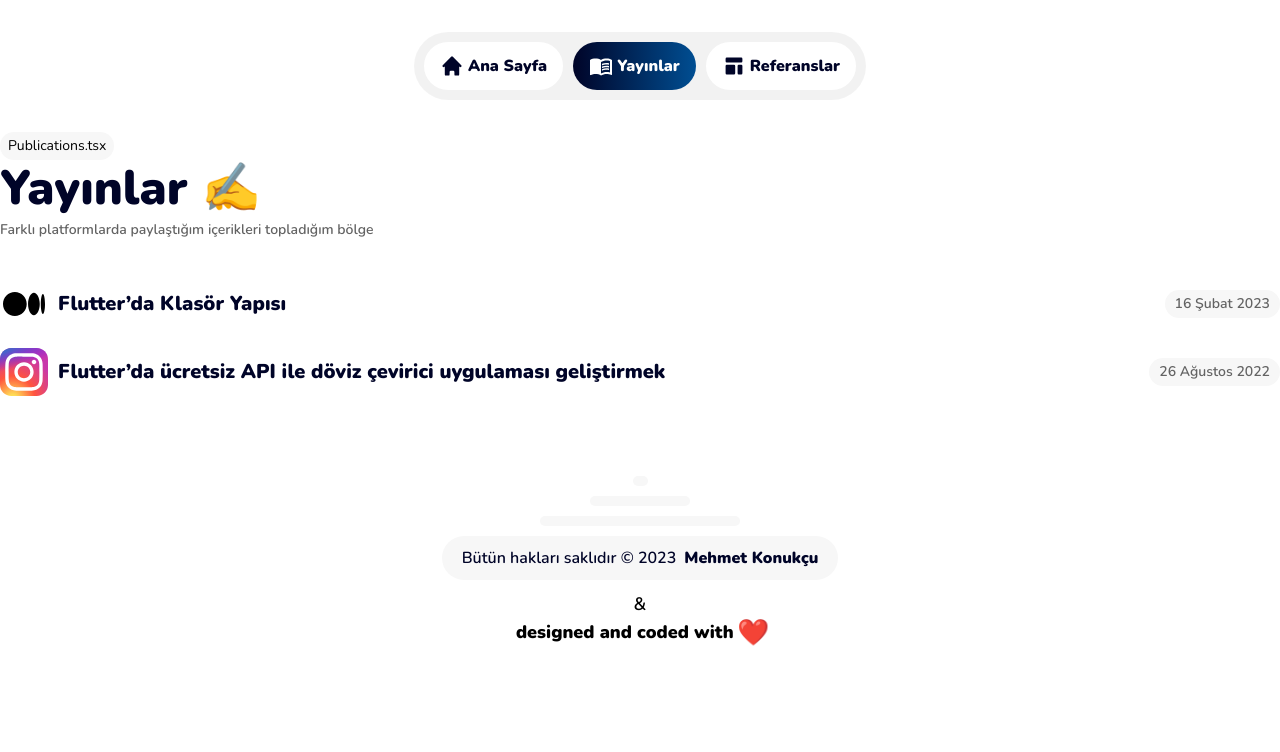
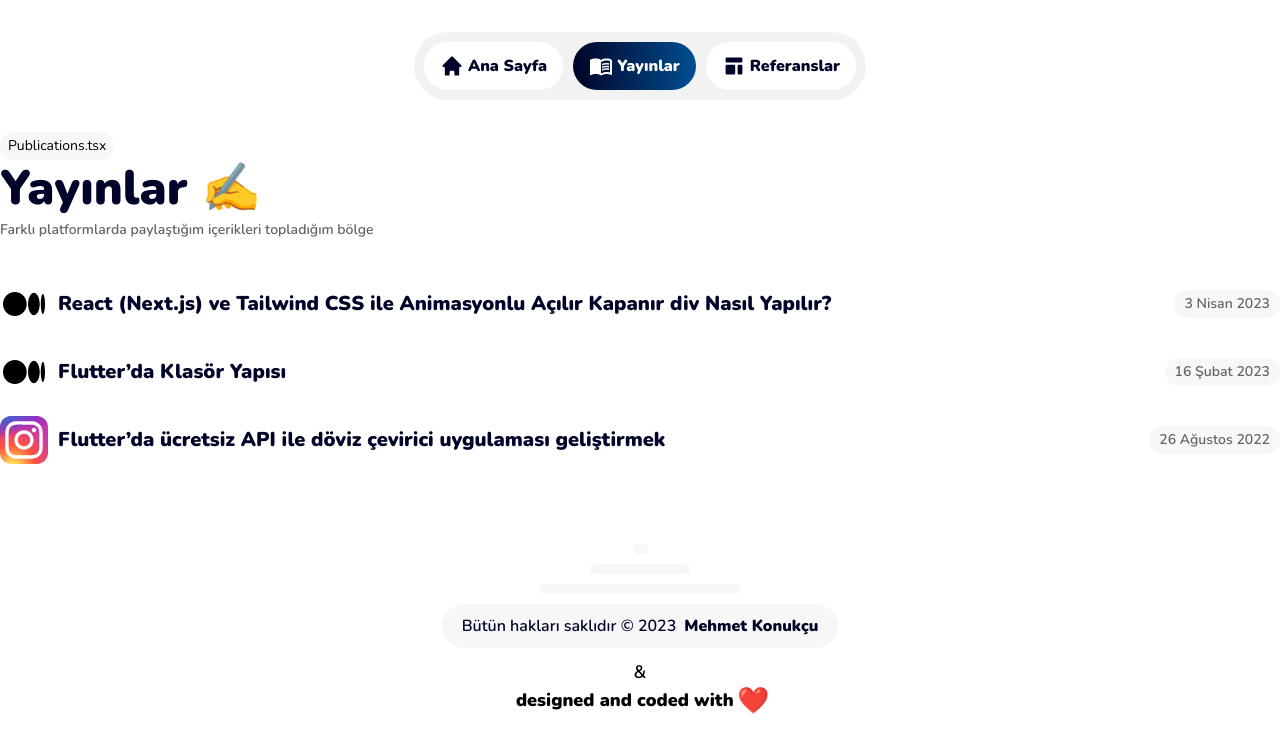
Before and after one commit to mehmetext/konukcudev-next, a Next.js app: page /publications in a window 1280 px wide. Shown: the top 752 px of the page. Built offline with nearby package versions, Linux system fonts and the light colour scheme.

Commit message:
Yeni yayın eklendi

```diff
--- a/src/components/organisms/PublicationsTemplate/Publications.tsx
+++ b/src/components/organisms/PublicationsTemplate/Publications.tsx
@@ -6,6 +6,12 @@ export default function Publications() {
 	return (
 		<Container>
 			<div className="flex w-full flex-col gap-5">
+				<Publication
+					icon="medium"
+					href="https://medium.com/@mehmetext/react-next-js-ve-tailwind-css-ile-animasyonlu-açılır-kapanır-div-nasıl-yapılır-635f8161b2f4"
+					title="React (Next.js) ve Tailwind CSS ile Animasyonlu Açılır Kapanır div Nasıl Yapılır?"
+					date="3 Nisan 2023"
+				/>
 				<Publication
 					icon="medium"
 					href="https://medium.com/@mehmetext/flutterda-klasör-yapısı-f448d31ca43c"
```
